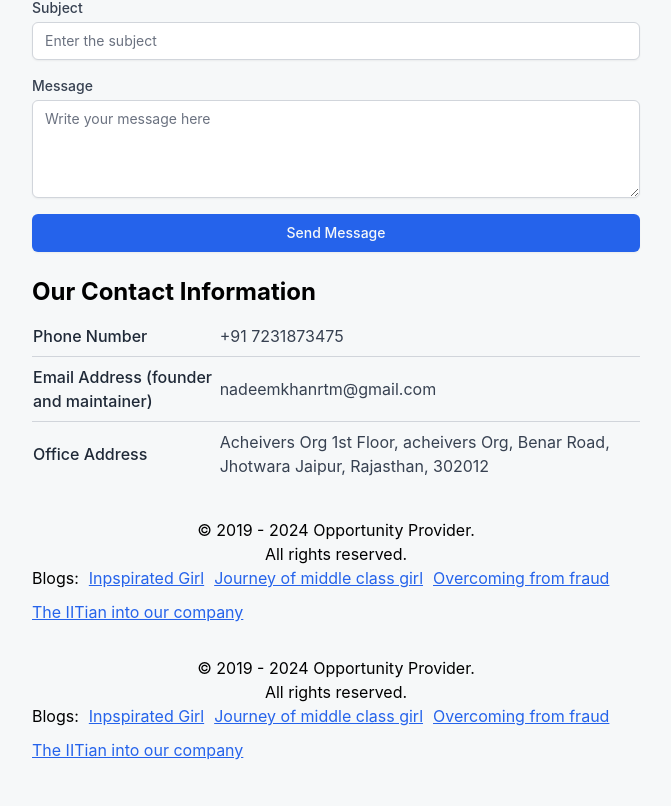
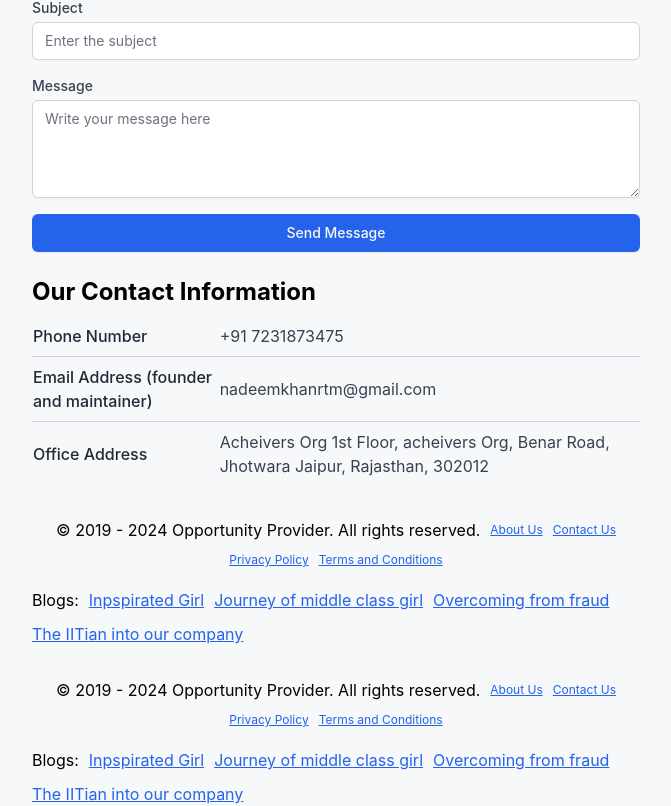
Before and after one commit to nadeemkhanrtm1/acheivers-org-2.0, a Next.js app: page /contact-us in a window 1280 px wide. Shown: the part 448-1254 px from the top of the page, without its empty margins (304-975 px from the left). Before the commit the page ends 1210 px from the top, so only its background shows below. Built offline with nearby package versions, Linux system fonts and the light colour scheme.

Commit message:
Footer Changes

```diff
--- a/src/app/page.tsx
+++ b/src/app/page.tsx
@@ -48,7 +48,6 @@ export default function HomePage() {
         <HowItWorks />
         <WhyChooseUs />
       </section>
-
     </main>
   );
 }
--- a/src/components/Footer/Footer.tsx
+++ b/src/components/Footer/Footer.tsx
@@ -4,10 +4,15 @@ import React from 'react';
 const Footer = () => {
   return (
     <div className='mt-8'>
-      <p className='text-md text-center'>
-        © 2019 - 2024 Opportunity Provider.
-        <br /> All rights reserved.
-      </p>
+      <div className='flex gap-2.5 items-center justify-center flex-wrap mb-5'>
+        <p className='text-md text-center'>
+          © 2019 - 2024 Opportunity Provider. All rights reserved.
+        </p>
+        <Link href='/about-us' className='text-xs text-blue-600 underline'> About Us</Link>
+        <Link href='/contact-us' className='text-xs text-blue-600 underline'>Contact Us</Link>
+        <Link href='/privacy-and-terms' className='text-xs text-blue-600 underline'>Privacy Policy</Link>
+        <Link href='/privacy-and-terms' className='text-xs text-blue-600 underline'>Terms and Conditions</Link>
+      </div>
       <div className='flex gap-2.5 flex-wrap'>
         <span>Blogs: </span>
         <Link
```
